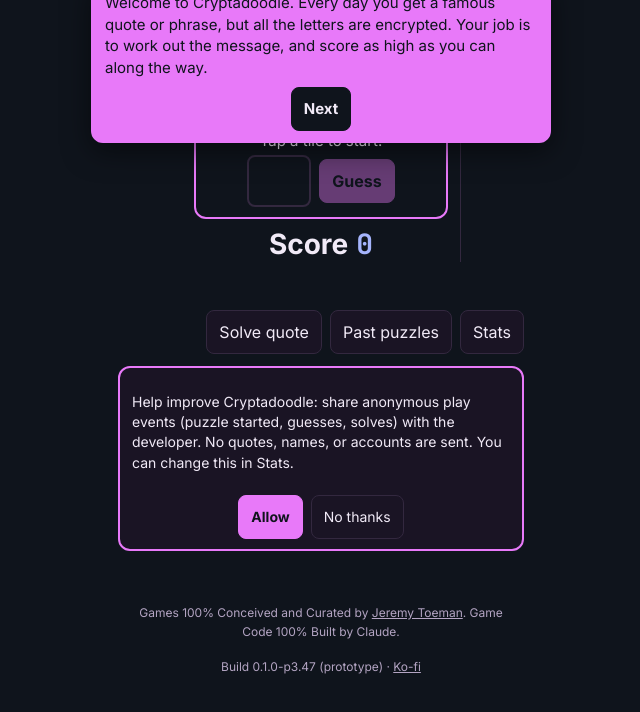
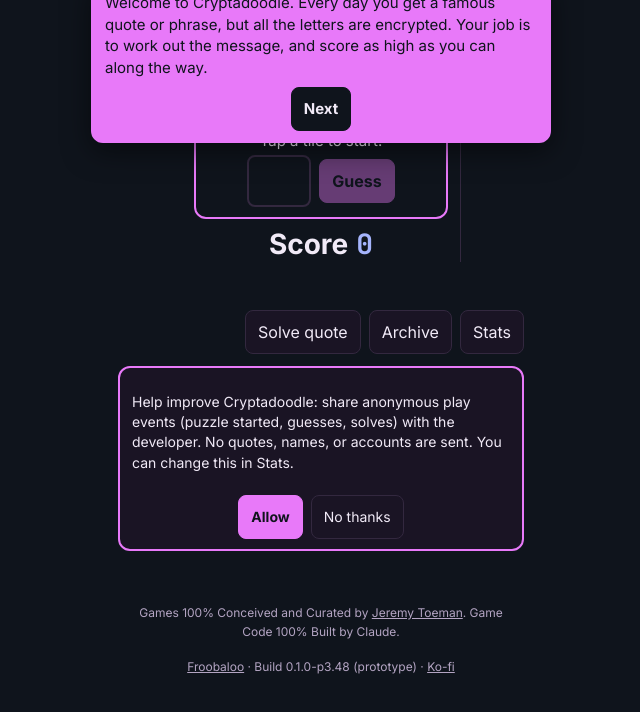
Before and after one commit to jtoeman/cryptadoodle, a plain HTML site: page index.html in a window 1280 px wide. Shown: the part 102-814 px from the top of the page, without its empty margins (319-959 px from the left). Drawn offline with Linux system fonts and the light colour scheme; no server answers.

Commit message:
Footer links Froobaloo home; rename Past puzzles to Archive; build p3.48
Co-Authored-By: Claude Haiku 5.5 <noreply@anthropic.com>
Claude-Session: https://claude.ai/code/session_01SNt3pxy477ZdgjF3ciLeSy

```diff
--- a/index.html
+++ b/index.html
@@ -178,7 +178,7 @@
 
   <div class="row">
     <button id="solveBtn" type="button">Solve quote</button>
-    <button id="pastBtn" type="button">Past puzzles</button>
+    <button id="pastBtn" type="button">Archive</button>
     <button id="statsBtn" type="button">Stats</button>
   </div>
 
@@ -231,7 +231,7 @@
 
   <footer>
     <p class="credits">Games 100% Conceived and Curated by <a href="https://jeremytoeman.com">Jeremy Toeman</a>. Game Code 100% Built by Claude.</p>
-    <div>Build <span id="buildLabel">0.1.0-p3.47</span> (prototype) · <a href="https://ko-fi.com/jeremyt37">Ko-fi</a></div>
+    <div><a href="https://froobaloo.com">Froobaloo</a> · Build <span id="buildLabel">0.1.0-p3.48</span> (prototype) · <a href="https://ko-fi.com/jeremyt37">Ko-fi</a></div>
   </footer>
 </main>
 
@@ -255,7 +255,7 @@ const LETTERS = "ABCDEFGHIJKLMNOPQRSTUVWXYZ".split("");
 
 // Per-device storage. Private windows or blocked storage just mean no memory between visits.
 // Internal build number. Bump on every deploy. Shown in the footer and sent with every event as "build".
-const BUILD = "0.1.0-p3.47";
+const BUILD = "0.1.0-p3.48";
 const AMP_KEY = "6ae928be8b28b6eb768a79b0fdf1fb3f"; // Amplitude project: Froobaloo (every game reports here, split by the game property)
 const CONSENT_KEY = "cryptadoodle.analytics";
 const DEVICE_KEY = "cryptadoodle.deviceId";
@@ -378,7 +378,7 @@ function togglePast() {
   el.innerHTML = "";
   const list = pastQuotes();
   if (!list.length) {
-    el.textContent = "Past puzzles appear here once the sheet loads.";
+    el.textContent = "Archive entries appear here once the sheet loads.";
   } else {
     list.forEach(q => {
       const b = document.createElement("button");
```
Also changed, not shown: 1 other file.
